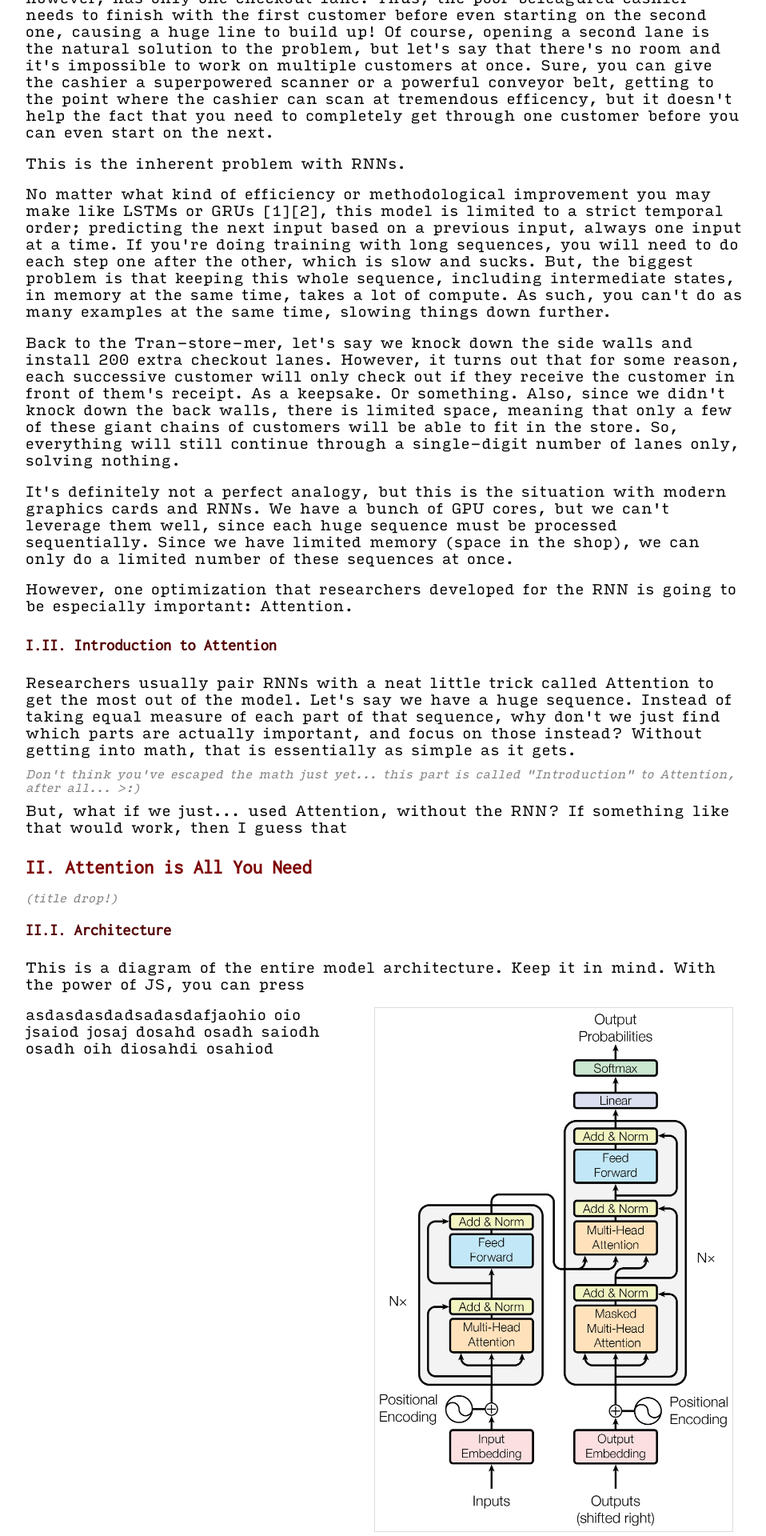
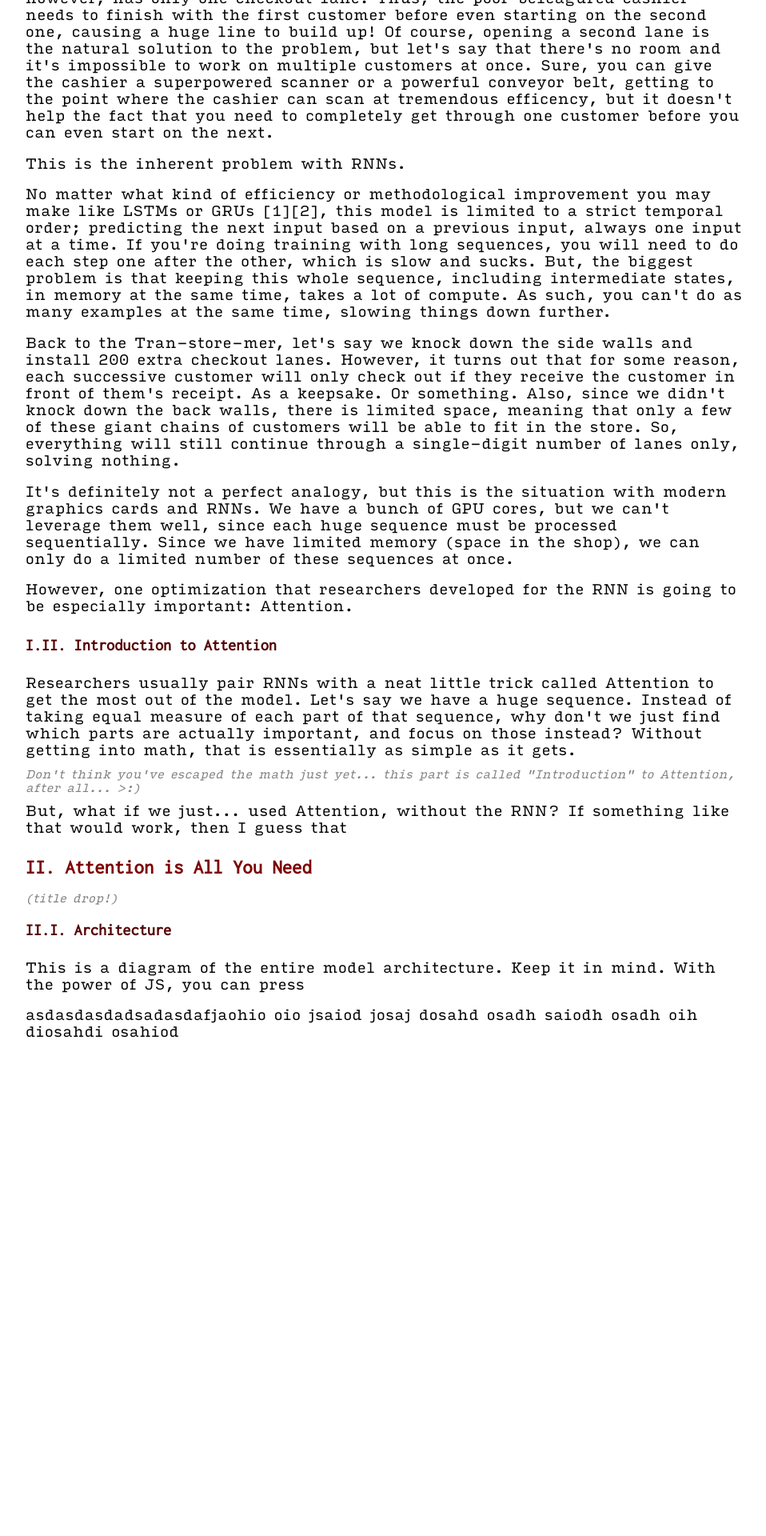
Before and after one commit to 71cj34/71cj34.github.io, a Jekyll site: the page blog/transformers.html, which Jekyll copies as it is, in a window 1280 px wide. Shown: the part 852-2772 px from the top of the page at 80% size, without its empty margins (173-1131 px from the left). Built offline with Jekyll 4.4.1, drawn with Linux system fonts in a browser that asks for light colours; after the commit the page ends 2171 px from its top, so only the background shows below that.

Commit message:
fix: temp peekaboo fix

```diff
--- /dev/null
+++ b/blog/peekaboo.css
@@ -0,0 +1,15 @@
+#peek_item {
+    opacity: 0;
+    transition: opacity 1s linear;
+}
+
+.peek_persistent {
+    position: fixed;
+    max-height: 60vh;
+    width: auto;
+    /* transition: opacity 1s linear; */
+}
+
+.peek_revealed {
+    opacity: 1 !important;
+}
--- /dev/null
+++ b/blog/peekaboo.js
@@ -0,0 +1,20 @@
+const image = document.getElementById("peek_item");
+const body = document.body
+let state = 0
+
+
+body.addEventListener("keydown", (q) => {
+    if (!q.repeat) {
+      if (q.key == "q") {
+        state === 0 ? state = 1 : state = 0;
+        console.log(`status=${state}`)
+        if (state == 0) {
+            image.id = "";
+            image.classList.add("peek_revealed");
+        } else {
+            image.id = "peek_item";
+            image.classList.remove("peek_revealed");
+        }
+      }
+    }
+  });
--- a/blog/transformers.html
+++ b/blog/transformers.html
@@ -18,6 +18,8 @@
     </script>
     <link rel="stylesheet" href="../portfolio/ds1/ds1.css" />
     <link rel="stylesheet" href="blog.css" />
+    <link rel="stylesheet" href="peekaboo.css" />
+    <link rel="stylesheet" href="../api/docs/code.css" />
 </head>
 <body class="light-mode">
     <main>
@@ -88,7 +90,7 @@
           This is a diagram of the entire model architecture. Keep it in mind. With the power of JS, you can press
         </p>
         <div class="img-cont right_img">
-          <img src="assets/transformers-model.png" style="">
+          <img src="assets/transformers-model.png" class="peek_persistent" id="peek_item">
         </div>
         <p>
           asdasdasdadsadasdafjaohio oio jsaiod josaj dosahd osadh saiodh osadh oih diosahdi osahiod
@@ -96,4 +98,6 @@
     </main>
 </body>
 <script src="wordcount.js"></script>
+<script src="peekaboo.js"></script>
+<script src="../api/docs/code.js"></script>
 </html>
```
